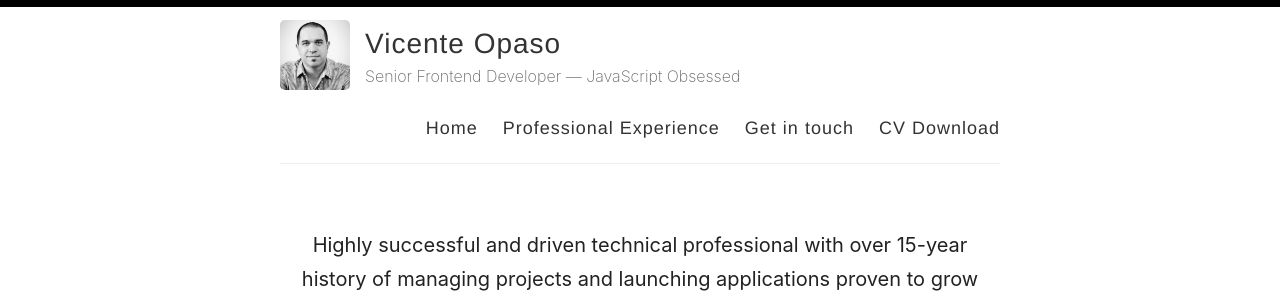
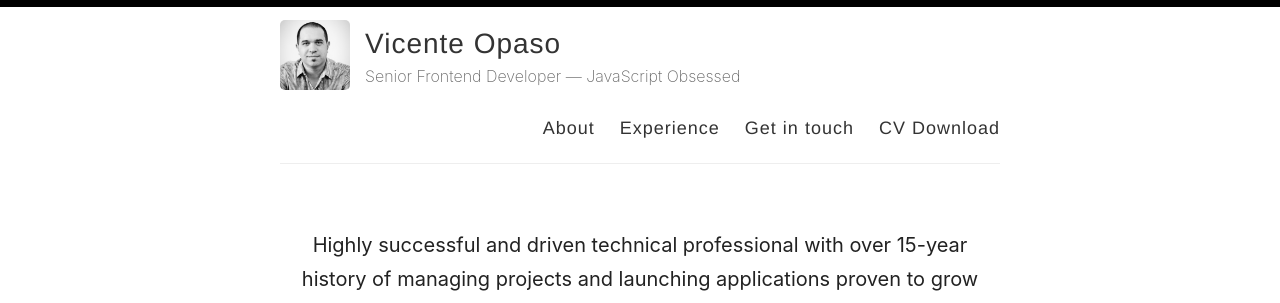
Before and after one commit to vicenteopaso/vicenteopaso, a Jekyll site: the page built from _pages/index.md, in a window 1280 px wide. Shown: the top 303 px of the page. Built offline with Jekyll 4.4.1, drawn with Linux system fonts in a browser that asks for light colours; our own code applies the rules of GitHub Pages for plain Markdown files.

Commit message:
Update default.html

```diff
--- a/_layouts/default.html
+++ b/_layouts/default.html
@@ -28,8 +28,8 @@
             </div>
 
             <nav>
-              <a href="{{ site.baseurl }}/">Home</a>
-              <a href="{{ site.baseurl }}/professional-experience/">Professional Experience</a>
+              <a href="{{ site.baseurl }}/">About</a>
+              <a href="{{ site.baseurl }}/professional-experience/">Experience</a>
               <a href="{{ site.baseurl }}/contact/">Get in touch</a>
               <a href="{{ site.baseurl }}/assets/Vicente_Opaso_Resume.pdf">CV Download</a>
             </nav>
```
